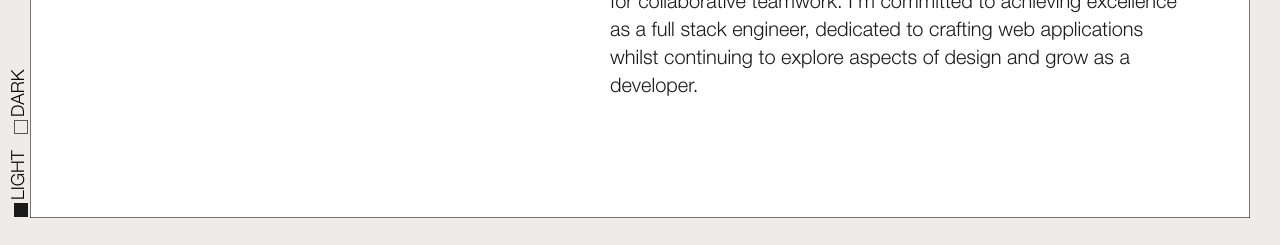
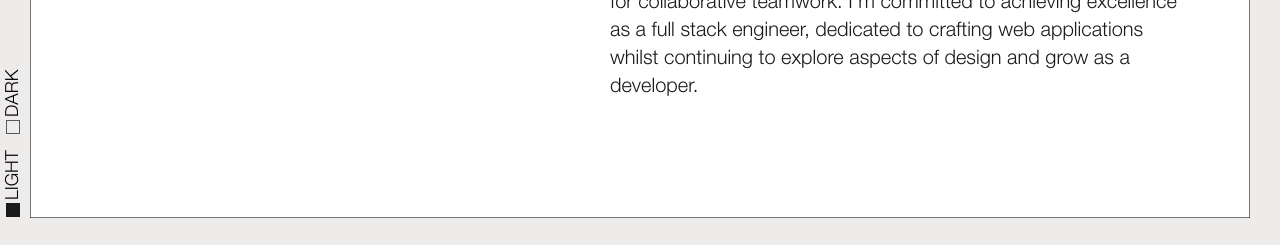
Before and after one commit to joshuabarua/portfolio, a React (Create React App) app: page / in a window 1280 px wide. Shown: the part 552-797 px from the top of the page. Built offline with nearby package versions, Linux system fonts and the light colour scheme.

Commit message:
Adjust align items to middle

```diff
--- a/src/index.css
+++ b/src/index.css
@@ -358,7 +358,7 @@ body.dark {
 
 .baseline {
 	display: flex;
-	align-items: bottom;
+	align-items: center;
 	width: 100%;
 	gap: 3px;
 }
```
